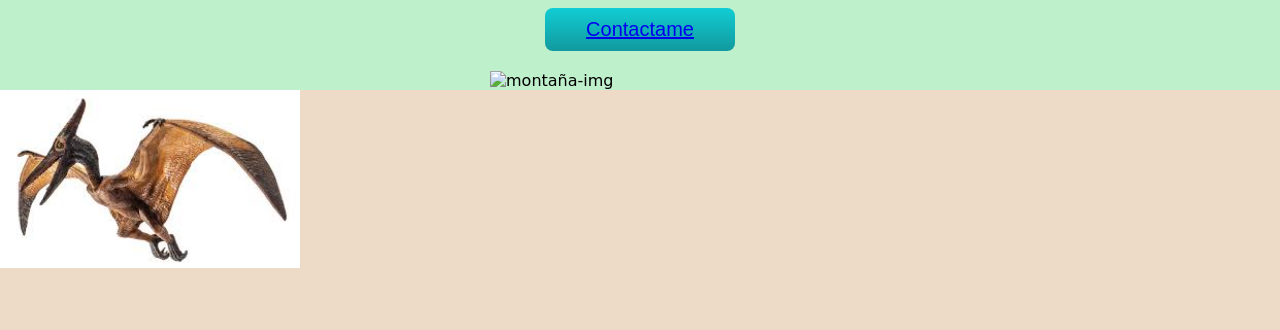
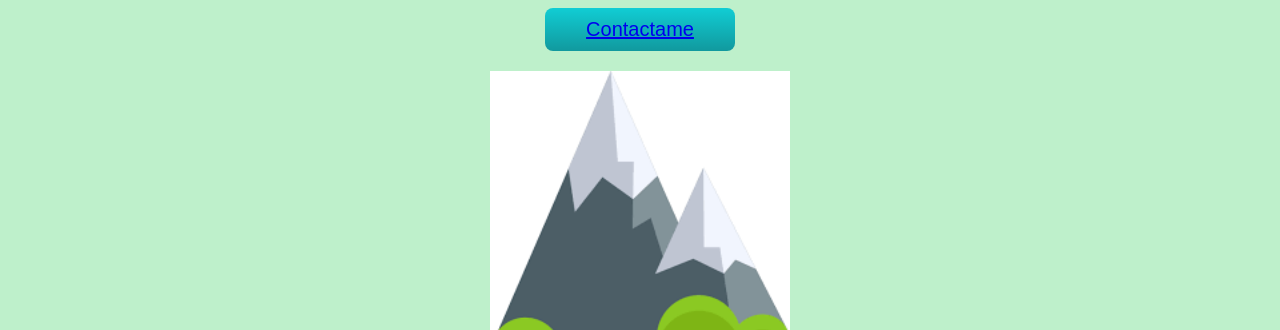
Before and after one commit to Mayperilla/Dinosaurios, a plain HTML site: page index.html in a window 1280 px wide. Shown: the part 451-781 px from the top of the page. Drawn offline with Linux system fonts and the light colour scheme; a web font is replaced by a local one.

Commit message:
Update index.html

```diff
--- a/index.html
+++ b/index.html
@@ -15,7 +15,7 @@
      <h1>Dinosaurios</h1>
      <p>i love Dinosaurios</p>
      <div class="btncenter"><p class="btn"><a href="https://mayperilla.github.io/cv/">Contactame</a></p></div>
-     <div class="imgcenter"><img src="images/montaña.png" alt="montaña-img"></div>
+     <div class="imgcenter"><img src="images/motaña.png" alt="montaña-img"></div>
    </div>
 
    <div class="images" style="background-color: #EDDBC7;">
```
